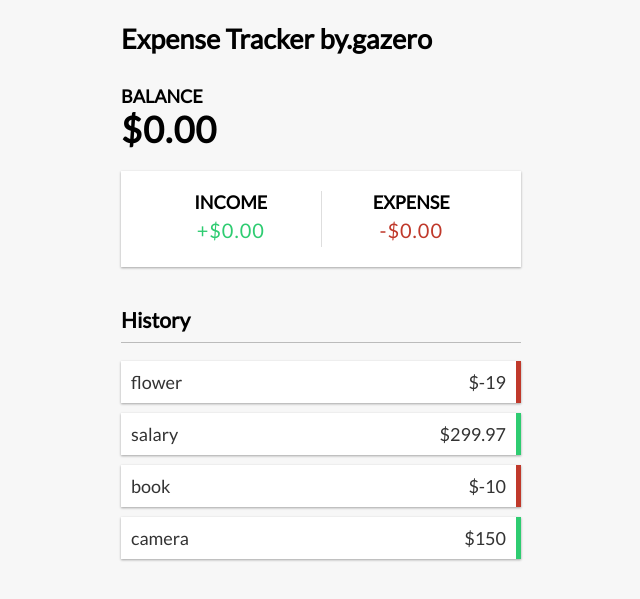
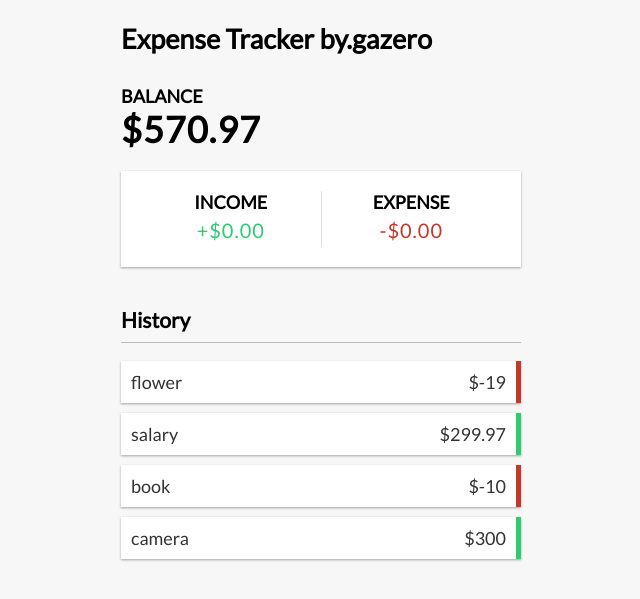
Before and after one commit to gayoung106/vue-expense, a Vue app: page / in a window 1280 px wide. Shown: the top 599 px of the page, without its empty margins (319-959 px from the left). Built offline with nearby package versions, Linux system fonts and the light colour scheme.

Commit message:
feat: 총합구하는 로직

```diff
--- a/src/App.vue
+++ b/src/App.vue
@@ -1,7 +1,7 @@
 <template>
   <Header />
   <div class="container">
-    <Balance />
+    <Balance :total="total" />
     <IncomeExpense />
     <TransactionList :transactions="transactions" />
     <AddTransaction />
@@ -15,12 +15,19 @@
 import TransactionList from "./components/TransactionList.vue";
 import AddTransaction from "./components/AddTransaction.vue";
 
-import { ref } from "vue";
+import { ref, computed } from "vue";
 
 const transactions = ref([
   { id: 1, text: "flower", amount: -19.0 },
   { id: 2, text: "salary", amount: 299.97 },
   { id: 3, text: "book", amount: -10 },
-  { id: 4, text: "camera", amount: 150 },
+  { id: 4, text: "camera", amount: 300 },
 ]);
+
+// total
+const total = computed(() => {
+  return transactions.value.reduce((acc, transaction) => {
+    return acc + transaction.amount;
+  }, 0);
+});
 </script>
--- a/src/components/Balance.vue
+++ b/src/components/Balance.vue
@@ -1,4 +1,15 @@
 <template>
   <h4>Balance</h4>
-  <h1 id="balance">$0.00</h1>
+  <h1 id="balance">${{ total }}</h1>
 </template>
+
+<script setup>
+import { defineProps } from "vue";
+
+const props = defineProps({
+  total: {
+    type: Number,
+    required: true,
+  },
+});
+</script>
```
